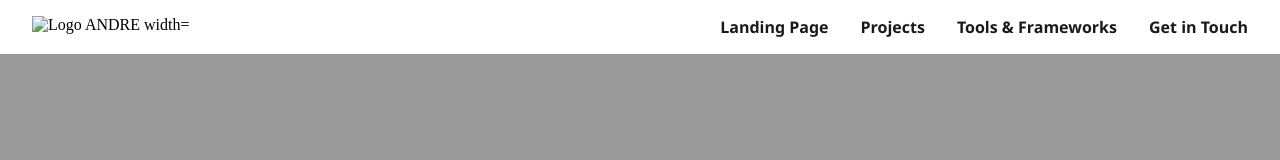
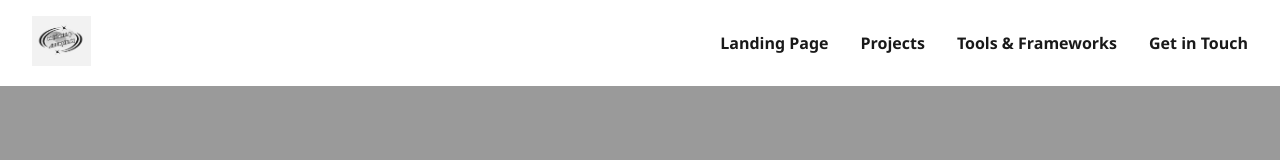
Before and after one commit to wowwkripto/Ikhsan, a plain HTML site: page index.html in a window 1280 px wide. Drawn offline with Linux system fonts and the light colour scheme.

Commit message:
Update index.html

```diff
--- a/index.html
+++ b/index.html
@@ -4,13 +4,13 @@
     <meta charset="UTF-8" />
     <meta http-equiv="X-UA-Compatible" content="IE=edge" />
     <meta name="viewport" content="width=device-width, initial-scale=1.0" />
-    <title>Varenza Andre Saputra</title>
+    <title>Muhammad Ali Ikhsan</title>
     <link rel="stylesheet" href="style.css" />
 </head>
 <body>
   <nav>
     <div class="">
-      <img src="1.jpg" alt="Logo ANDRE width="50px" height="50px">
+      <img src="ikhsan.jpg" alt="Logo Ikhsan width="50px" height="50px">
     </div>
     <ul>
       <li>
```
